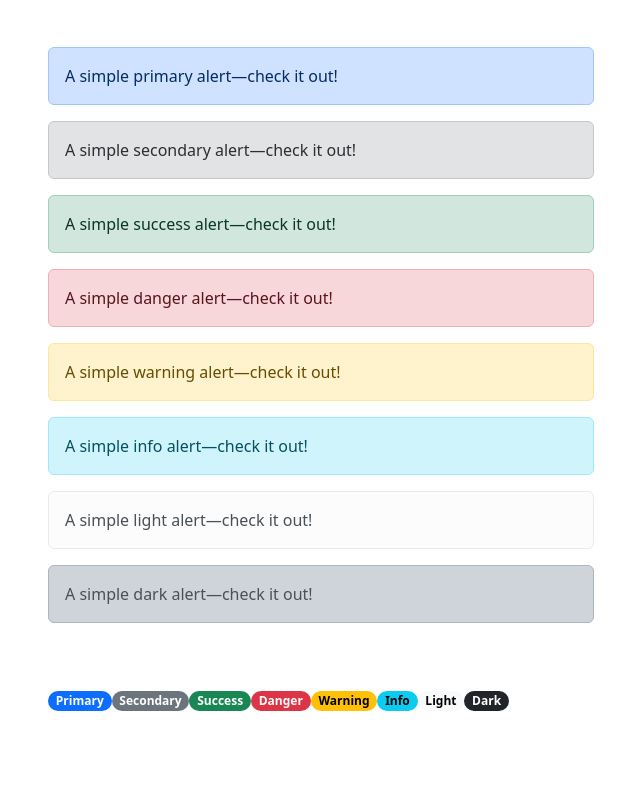
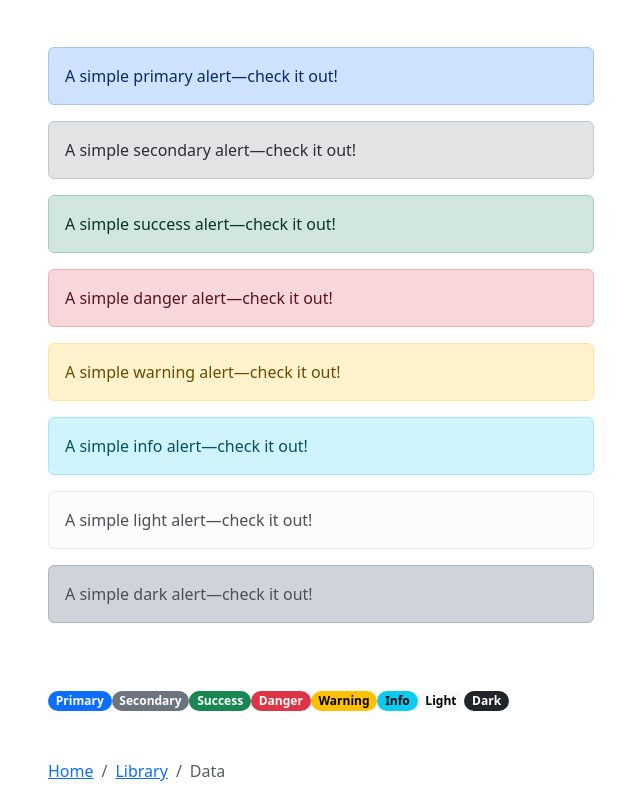
Before and after one commit to KongKunta/react, a React (Vite) app: page / in a window 1280 px wide. Shown: the part 489-1288 px from the top of the page, without its empty margins (319-959 px from the left). Before the commit the page ends 1200 px from the top, so only its background shows below. Built offline with nearby package versions, Linux system fonts and the light colour scheme.

Commit message:
added Breadcrumb

```diff
--- a/src/App.jsx
+++ b/src/App.jsx
@@ -3,6 +3,7 @@
 import Accordion from './Accordion'
 import Alerts from './Alerts'
 import Badge from './Badge'
+import Breadcrumb from './Breadcrumb'
 
 function App(){
   return (
@@ -11,6 +12,7 @@
       <Layout><Accordion /></Layout>
       <Layout><Alerts /></Layout>
       <Layout><Badge /></Layout>
+      <Layout><Breadcrumb /></Layout>
     </div>
   )
 }
--- /dev/null
+++ b/src/Breadcrumb.jsx
@@ -0,0 +1,13 @@
+function Breadcrumb() {
+    return (<div>
+       <nav aria-label="breadcrumb">
+  <ol class="breadcrumb">
+    <li class="breadcrumb-item"><a href="#">Home</a></li>
+    <li class="breadcrumb-item"><a href="#">Library</a></li>
+    <li class="breadcrumb-item active" aria-current="page">Data</li>
+  </ol>
+</nav>
+    </div>)
+}
+
+export default Breadcrumb;
```
